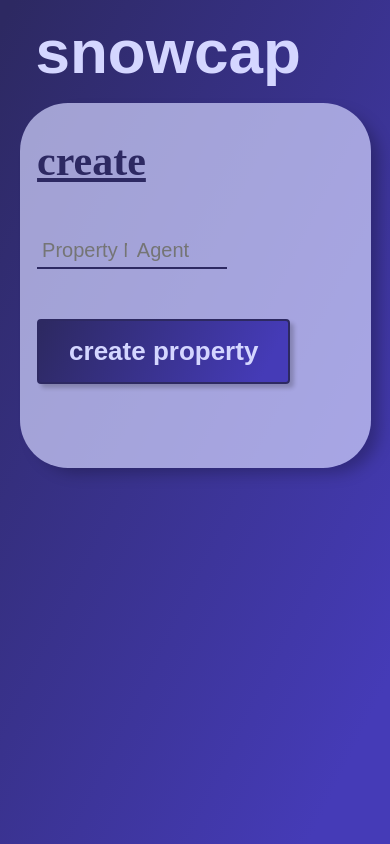
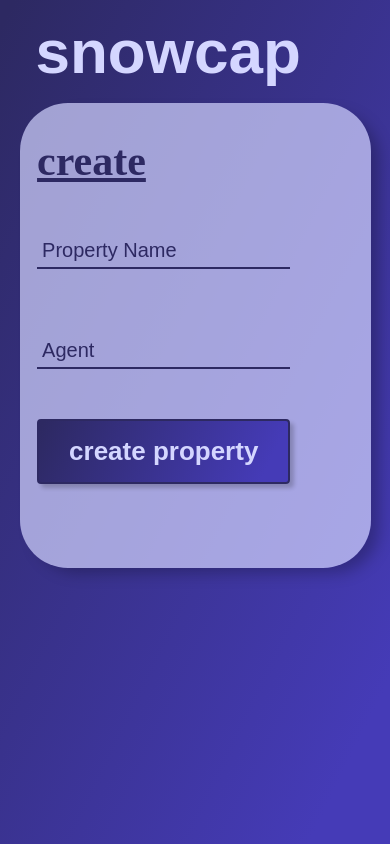
Before and after one commit to hdewey/icecap, a Next.js app: page /create in a window 390 px wide. Built offline with nearby package versions, Linux system fonts and the light colour scheme; a web font is replaced by a local one.

Commit message:
mobile styling

```diff
--- a/src/components/CreatePropertyForm.tsx
+++ b/src/components/CreatePropertyForm.tsx
@@ -47,6 +47,8 @@ const CreatePropertyForm = () => {
   return (
     <>
       <form className={theme.form} onSubmit={handleSubmit}>
+
+        <div className={theme.stack}>
           <input
             className={theme.textInput}
             type="text"
@@ -61,6 +63,7 @@ const CreatePropertyForm = () => {
             value={agent}
             onChange={(e) => setAgent(e.target.value)}
           />
+        </div>
         <button className={theme.submitButton} type="submit">Create Property</button>
       </form>
       {
--- a/src/components/GenerateForm.tsx
+++ b/src/components/GenerateForm.tsx
@@ -59,6 +59,7 @@ const GenerateForm = () => {
               </select>
               <div className={!propertyId ? theme.overlay : ''}>
             {!propertyId && <div className={theme.pseudoOverlay}></div>}
+            {!propertyId && <div className={theme.miniPseudoOverlay}><h6>please select property</h6></div>}
               <div className={propertyId ? '' : theme.blur}>
               <button className={theme.submitButton} type="submit">Generate</button>
 
--- a/src/components/ScribeForm.tsx
+++ b/src/components/ScribeForm.tsx
@@ -84,8 +84,6 @@ const ScribeForm = () => {
 
     setTaskId('');
 
-    setIsTaskSynced(false);
-
     if (!audioBlob && !file) {
       alert('You need to either record audio or upload a file.');
       return;
@@ -95,6 +93,8 @@ const ScribeForm = () => {
       alert('Property ID is required.');
       return;
     }
+
+    setIsTaskSynced(false);
 
     const formData = new FormData();
 
--- a/src/styles/ScribeForm.module.css
+++ b/src/styles/ScribeForm.module.css
@@ -51,5 +51,4 @@
   white-space: nowrap;
   overflow: hidden;
   text-overflow: ellipsis;
-  max-width: 60%;
 }
--- a/src/styles/theme.module.css
+++ b/src/styles/theme.module.css
@@ -40,7 +40,8 @@
 
 .textInput {
   cursor: pointer;
-  width: 30%;
+  max-width: 400px;
+  width: 80%;
   margin: 15px 0;
   padding: 5px 5px;
   margin-bottom: 30px;
@@ -60,6 +61,9 @@
   outline: none;
   box-shadow: none;
 }
+.textInput::placeholder {
+  color: var(--primary-dark); /* Choose your desired color */
+}
 
 .overlay {
   position: relative;
@@ -77,6 +81,7 @@
   padding: 40px;
   z-index: 1;
   pointer-events: auto;
+  box-shadow: var(--box-shadow);
 }
 
 .miniPseudoOverlay {
@@ -91,6 +96,7 @@
   z-index: 1;
   pointer-events: auto;
   padding: 3px;
+  box-shadow: var(--box-shadow);
 }
 
 .miniPseudoOverlay h6 {
@@ -103,3 +109,9 @@
   filter: blur(3px);
   pointer-events: none;
 }
+
+.stack {
+  display: flex;
+  flex-direction: column;
+  gap: 20px;
+}
```
Also changed, not shown: src/styles/Loader.module.css (+2 -7 lines). Lines whose indentation alone changed are shown as unchanged.
